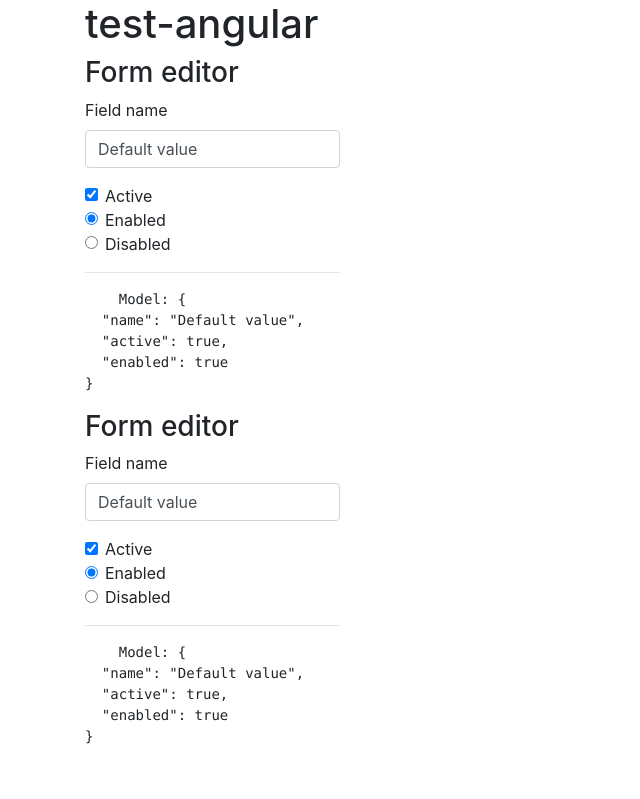
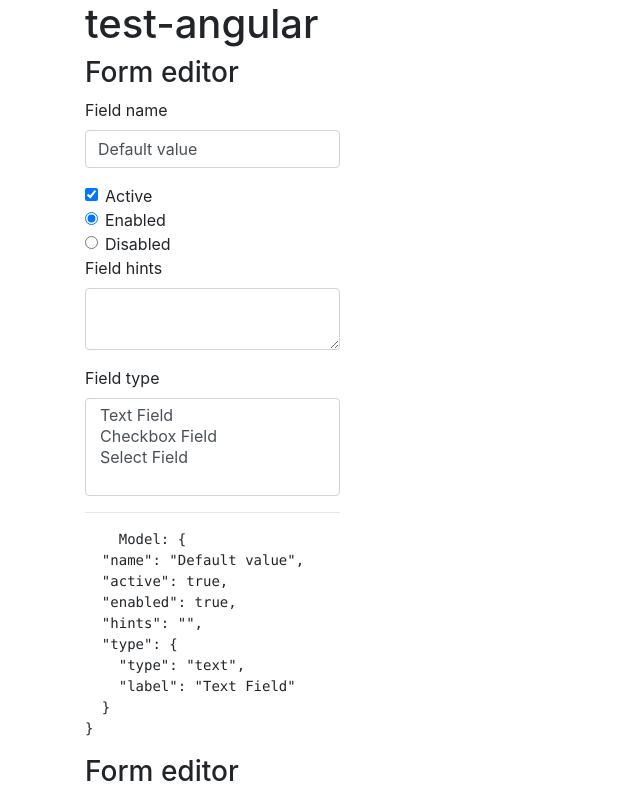
Before and after one commit to TomaszOciepa/angular-demo, an Angular app: page /form in a window 1280 px wide. Shown: the top 799 px of the page, without its empty margins (0-640 px from the left). Built offline with nearby package versions, Linux system fonts and the light colour scheme.

Commit message:
textarea select ngModel

```diff
--- a/src/app/forms-editor/form-field-editor/form-field-editor.component.html
+++ b/src/app/forms-editor/form-field-editor/form-field-editor.component.html
@@ -20,6 +20,19 @@
             <input class="form-check-input" type="radio" [value]="false" [(ngModel)]="field_data.enabled"> Disabled
         </label>
     </div>
+
+    <div class="form-group">
+            <label>Field hints</label>
+            <textarea type="text" class="form-control" [(ngModel)]="field_data.hints"></textarea>
+    </div>
+
+    <div class="form-group">
+            <label>Field type</label>
+            <select class="form-control" [(ngModel)]="field_data.type" [compareWith]="compareType" multiple>
+                <option *ngFor="let option of fieldTypes" [ngValue]="option">{{option.label}}</option>
+            </select>
+    </div>
+
 <hr>
 <pre>
     Model: {{ field_data | json }}
--- a/src/app/forms-editor/form-field-editor/form-field-editor.component.ts
+++ b/src/app/forms-editor/form-field-editor/form-field-editor.component.ts
@@ -10,8 +10,20 @@ export class FormFieldEditorComponent implements OnInit {
   field_data = {
     name: 'Default value',
     active: true,
-    enabled: true
+    enabled: true,
+    hints: '',
+    type: {type: 'text', label:'Text Field'}
   }
+
+  compareType(type1, type2){
+    return type2 && type1.type == type2.type
+  }
+
+  fieldTypes = [
+    {type: 'text', label:'Text Field'},
+    {type: 'checkbox', label:'Checkbox Field'},
+    {type: 'select', label:'Select Field'}
+  ]
 
   constructor() { }
 
```
